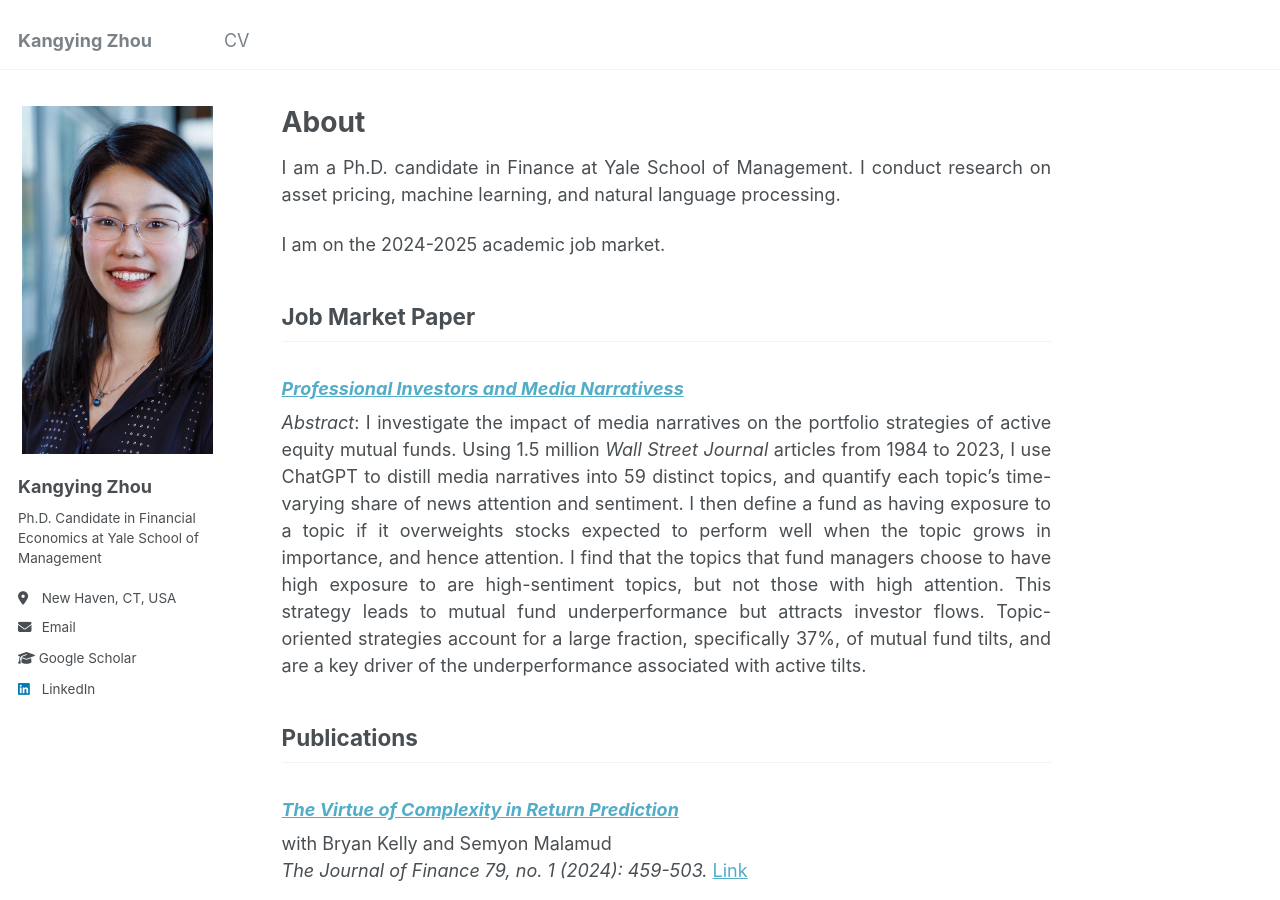
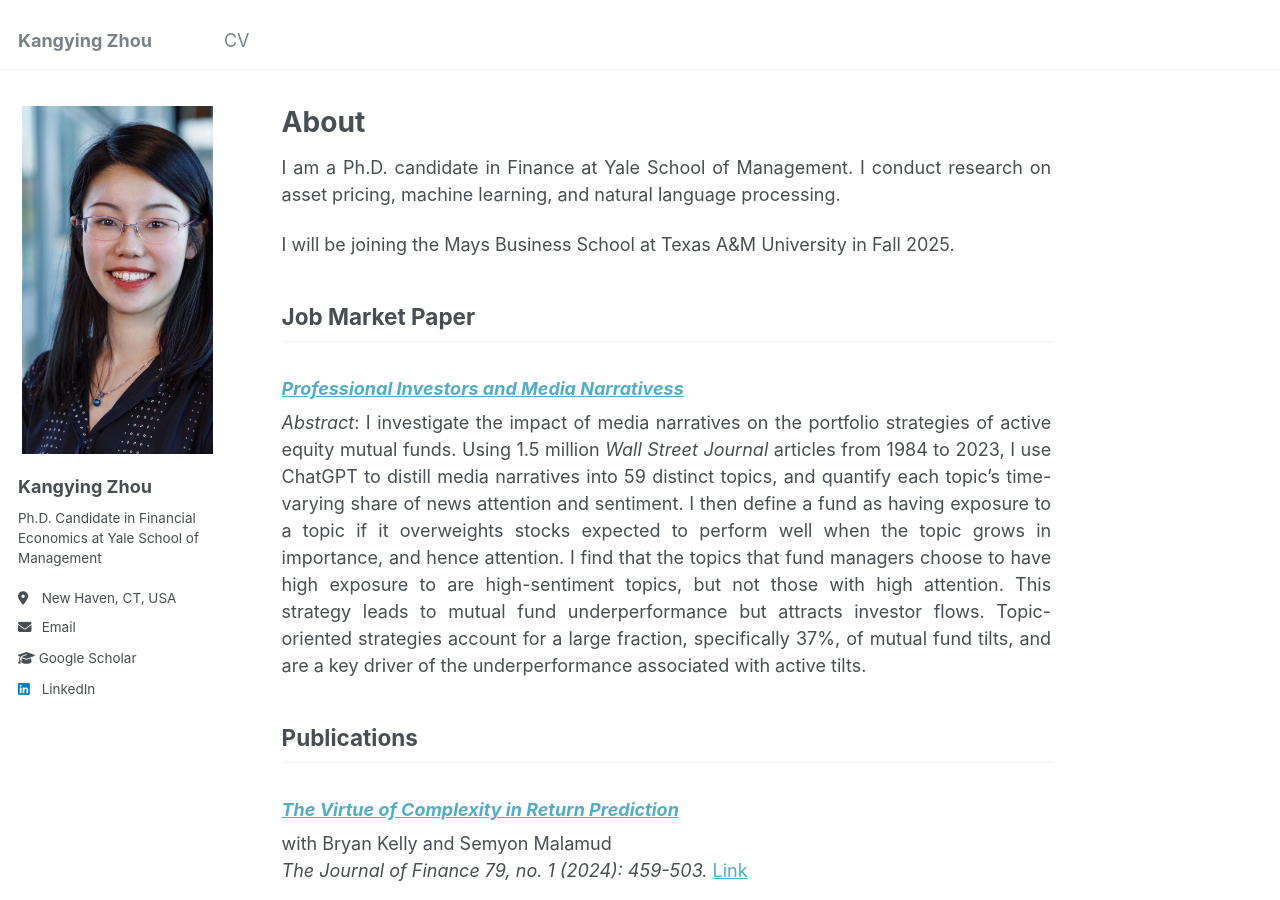
Before and after one commit to rosieli5/rosieli5.github.io, a Jekyll site: the page built from _pages/about.md, in a window 1280 px wide and 900 px high. Built offline with Jekyll 4.4.1, drawn with Linux system fonts in a browser that asks for light colours.

Commit message:
Update about.md

```diff
--- a/_pages/about.md
+++ b/_pages/about.md
@@ -12,7 +12,7 @@ redirect_from:
 I am a Ph.D. candidate in Finance at Yale School of Management. I conduct research on asset pricing, machine learning, and natural language processing.
 <!-- Before Yale, I earned an M.S. in Financial Mathematics from the University of Chicago and a B.S. in Economics from Huazhong University of Science and Technology. -->
 
-I am on the 2024-2025 academic job market.
+I will be joining the Mays Business School at Texas A&M University in Fall 2025.
 
 
 ## Job Market Paper
```
